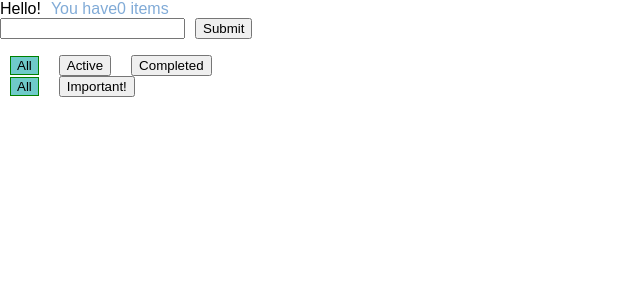
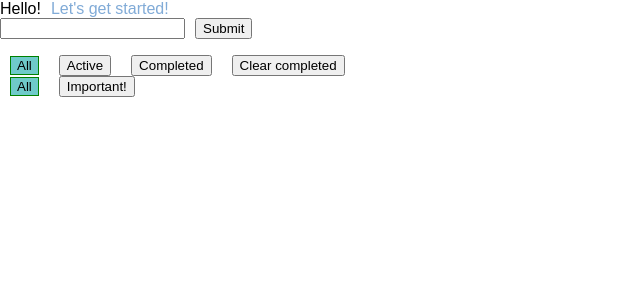
Before and after one commit to stepanencode/todo-list, a React (Create React App) app: page / in a window 1280 px wide. Shown: the top 300 px of the page, without its empty margins (0-640 px from the left). Built offline with nearby package versions, Linux system fonts and the light colour scheme; the HTML template or start-up script is replaced by a standard one.

Commit message:
add clear completed

```diff
--- a/src/App.js
+++ b/src/App.js
@@ -58,6 +58,13 @@ class App extends Component {
       let items = prevState['items'].slice();
       items[index]['isImportant'] = !items[index]['isImportant'];
       return {items: items};
+    });
+  };
+
+  clearCompleted = () => {
+    this.setState((prevState) => {
+      let items = prevState['items'].slice();
+      return {items: prevState.items.filter((item, index) => items[index]['isCompleted'] === false)};
     });
   };
 
@@ -142,11 +149,9 @@ class App extends Component {
     return (
       <div>
         Hello!
-        <span className="items-counter">
-          You have
-          <span>
-            {this.itemsCounter()}
-          </span> items</span>
+          <span className="items-counter">
+            {(this.itemsCounter() === 0) ? <span>Let's get started!</span> : <span>You have {this.itemsCounter()} items</span>}
+          </span>
         <form className="App" onSubmit={this.onSubmit}>
           <input
             value={this.state.term}
@@ -166,6 +171,7 @@ class App extends Component {
           <button onClick={this.filterAll} className={classFilterAll}>All</button>
           <button onClick={this.filterActive} className={classFilterActive}>Active</button>
           <button onClick={this.filterCompleted} className={classFilterCompleted}>Completed</button>
+          <button onClick={this.clearCompleted}>Clear completed</button>
         </div>
 
         <div>
--- a/src/List.js
+++ b/src/List.js
@@ -11,7 +11,8 @@ const List = (props) => (
           handleDelete={props.handleDelete}
           handleChange={props.handleChange}
           handleComplete={props.handleComplete}
-          handleImportant={props.handleImportant}/>)
+          handleImportant={props.handleImportant}
+          />)
     }
   </ul>
 );
--- a/src/ListItem.js
+++ b/src/ListItem.js
@@ -15,6 +15,7 @@ class ListItem extends Component {
   handleComplete = () => {
     this.props.handleComplete(this.props.index);
   };
+
 
   handleDelete = (event) => {
     this.props.handleDelete(this.props.index);
@@ -55,11 +56,14 @@ class ListItem extends Component {
     this.props.handleImportant(this.props.index);
   };
 
+
+
   onKeyPressed = (event) => {
     if(event.keyCode === ENTERKEY){
       this.handleSave();
     }
   };
+
 
   render() {
     let labelClassName = 'list_element';
```
